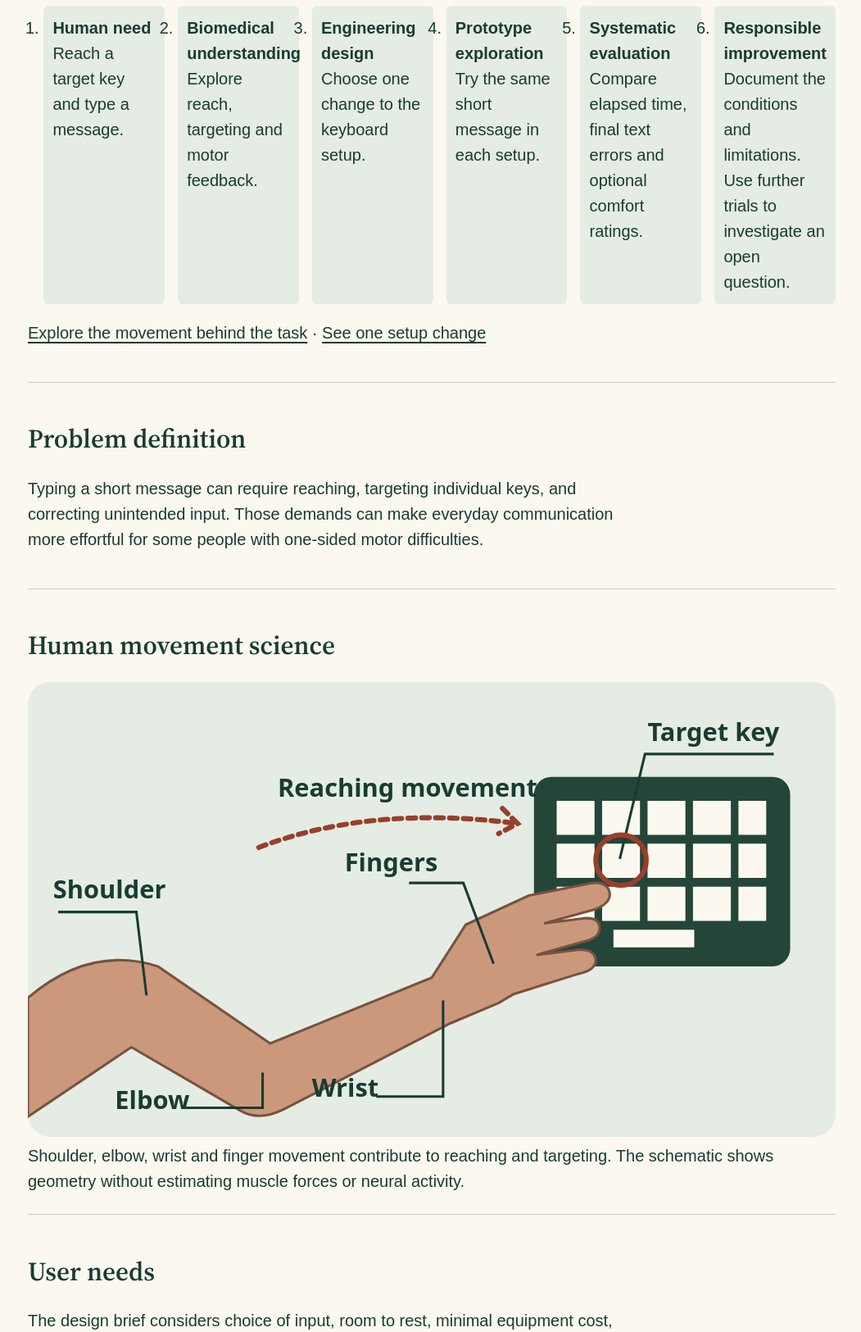
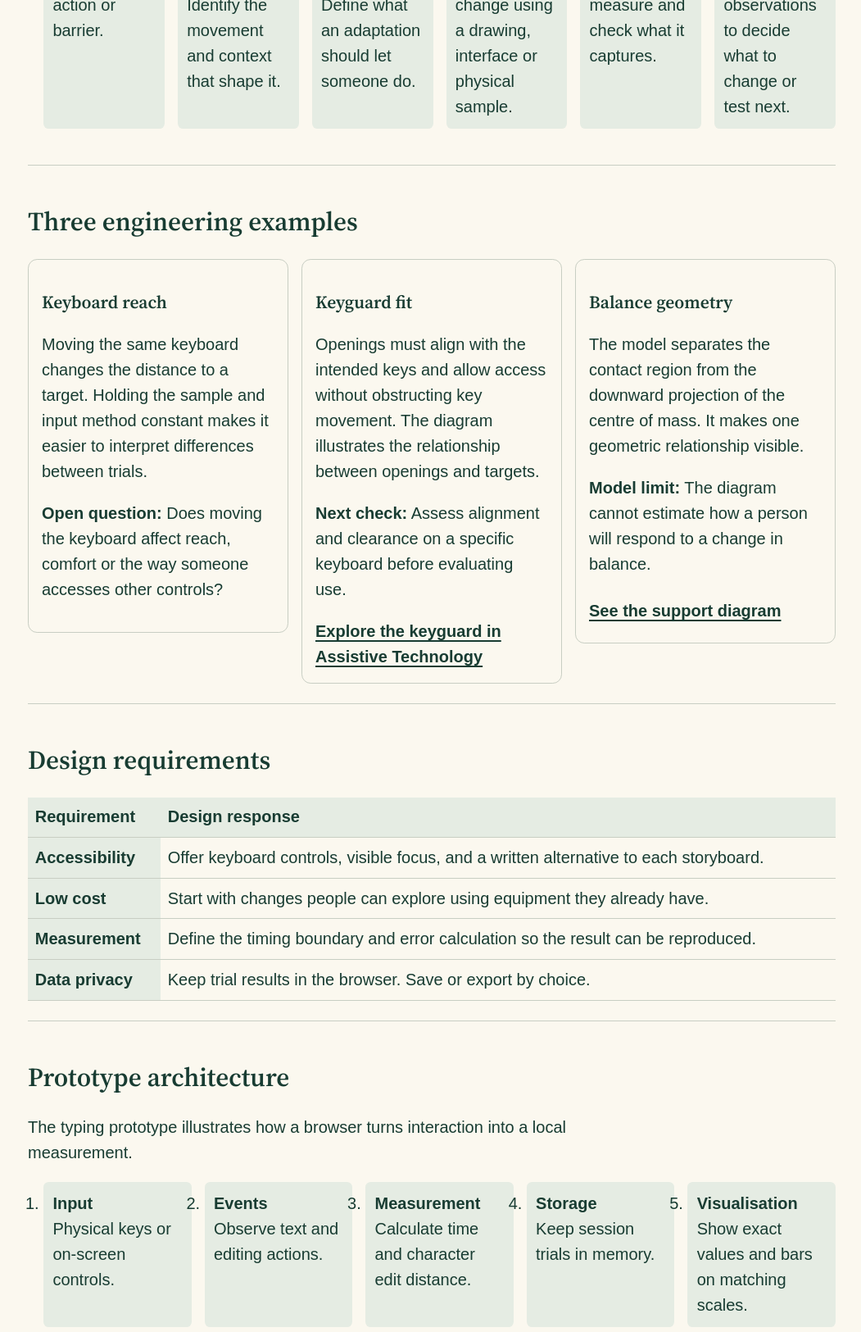
Before and after one commit to hteteaindraykyaw296/Erry-Mobility-, a plain HTML site: page engineering.html in a window 1280 px wide. Shown: the part 635-2260 px from the top of the page at 82% size, without its empty margins (113-1164 px from the left). Drawn offline with Linux system fonts and the light colour scheme; a web font is replaced by a local one.

Commit message:
Give the Engineering Lab a broader design focus

```diff
--- a/engineering.html
+++ b/engineering.html
@@ -4,7 +4,7 @@
   <meta charset="utf-8">
   <meta name="viewport" content="width=device-width, initial-scale=1">
   <meta name="theme-color" content="#183c32">
-  <meta name="description" content="How Erry Mobility designed and evaluates its accessible typing prototype.">
+  <meta name="description" content="Design requirements, prototype decisions and evaluation methods behind Erry Mobility’s assistive technology examples.">
   <title>Engineering Lab — Erry Mobility</title>
   <link rel="stylesheet" href="style.css">
   <link rel="stylesheet" href="engineering.css">
@@ -18,25 +18,52 @@
   </header>
   <main id="main" class="content-page">
     <header class="page-hero engineering-heading">
-      <h1>Engineering Lab</h1><p class="page-purpose">Connecting human needs with systematic engineering design and evaluation.</p>
-      <p>How a personally meaningful typing challenge became an educational prototype that visitors can explore and measure.</p>
-      <a class="button" href="typing.html">Open the Typing Setup Lab</a>
+      <h1>Engineering Lab</h1>
+      <p class="page-purpose">How everyday barriers become design requirements, prototypes and tests.</p>
+      <p>Explore the engineering decisions behind three examples from Erry Mobility: reaching a key, fitting a keyguard and explaining balance.</p>
     </header>
-    <section><h2>From human need to responsible improvement</h2><ol class="architecture-list"><li><strong>Human need</strong><br>Reach a target key and type a message.</li><li><strong>Biomedical understanding</strong><br>Explore reach, targeting and motor feedback.</li><li><strong>Engineering design</strong><br>Choose one change to the keyboard setup.</li><li><strong>Prototype exploration</strong><br>Try the same short message in each setup.</li><li><strong>Systematic evaluation</strong><br>Compare elapsed time, final text errors and optional comfort ratings.</li><li><strong>Responsible improvement</strong><br>Document the conditions and limitations. Use further trials to investigate an open question.</li></ol><p><a href="understand.html#movement">Explore the movement behind the task</a> · <a href="index.html#keyboard-position-storyboard">See one setup change</a></p></section><section><h2>Problem definition</h2><p>Typing a short message can require reaching, targeting individual keys, and correcting unintended input. Those demands can make everyday communication more effortful for some people with one-sided motor difficulties.</p></section>
-    <section><h2>Human movement science</h2><figure class="lesson-figure"><img src="visuals/typing-reach-v3.svg" width="640" height="360" alt="Labels identify the shoulder, elbow, wrist and fingers. A dashed arrow shows reach toward a circled target key."><figcaption>Shoulder, elbow, wrist and finger movement contribute to reaching and targeting. The schematic shows geometry without estimating muscle forces or neural activity.</figcaption></figure></section><section><h2>User needs</h2><p>The design brief considers choice of input, room to rest, minimal equipment cost, clear controls, and private reflection. These priorities come from lived experience and need review with intended users.</p></section>
-    <section><h2>Design requirements</h2><table class="requirements"><thead><tr><th scope="col">Requirement</th><th scope="col">Design response</th></tr></thead><tbody>
-<tr><th scope="row">Accessibility</th><td>Keyboard and on-screen input, visible focus, and no deadline.</td></tr>
-<tr><th scope="row">Ease of use</th><td>Choose, type, and compare. Visitors can discard an invalid trial.</td></tr>
-<tr><th scope="row">Low cost</th><td>Compare a change using equipment already available.</td></tr>
-<tr><th scope="row">Measurement reliability</th><td>Use one timing boundary and a defined character edit distance.</td></tr>
-<tr><th scope="row">Data privacy</th><td>Retain results in the browser session. Save or export by choice.</td></tr>
-<tr><th scope="row">Reproducibility</th><td>Keep the sample and input method consistent. Record order and setup changes.</td></tr>
-</tbody></table></section><section><h2>Prototype architecture</h2><ol class="architecture-list">
-<li><strong>User input</strong><br>Keys or on-screen controls.</li><li><strong>Browser events</strong><br>Read text and observable edits.</li><li><strong>Measurement</strong><br>Compute time and text errors.</li><li><strong>Local results</strong><br>Keep session trials in memory.</li><li><strong>Visualisation</strong><br>Compare bars and exact values.</li></ol>
-<p>The browser cannot observe physical keyboard position. Visitors describe their own change. A journal save or CSV download keeps a local copy.</p></section>
-    <section><h2>Demonstrated prototypes</h2><p>The Typing Setup Lab implements the comparison in a browser. Its illustrated keyguard shows how openings line up with keys. The <a href="anatomy.html">3D Anatomy Studio</a> and the <a href="balance.html">balance model</a> demonstrate related concepts using simplified models with text or static alternatives.</p></section>
-    <section><h2>Testing methodology</h2><ol><li>Select a change and use the same device, input method, and sample for both setups.</li><li>Start a trial, type the sample, and finish. Elapsed time excludes explicit pauses and includes operating the controls.</li><li>Review the character edit distance and observed correction actions. Optionally rate comfort and choose a preference.</li><li>Repeat in the other order if comfortable. Look for trade-offs across trials and record relevant context.</li></ol></section>
-    <section id="verification"><h2>Software verification</h2><table class="requirements"><thead><tr><th scope="col">Check</th><th scope="col">What is tested</th></tr></thead><tbody><tr><th scope="row">Timing</th><td>Start enables entry. Paused time is excluded. Finish records a trial.</td></tr><tr><th scope="row">Error calculation</th><td>Known insertions, deletions, substitutions, spaces, and case have expected scores.</td></tr><tr><th scope="row">Repeated trials</th><td>Both setups retain their finished trials in session order.</td></tr><tr><th scope="row">Reset</th><td>Clear session removes measured trial rows and retains a saved journal snapshot.</td></tr><tr><th scope="row">Export</th><td>A CSV has one row per finished trial and excludes practice text.</td></tr><tr><th scope="row">Invalid input</th><td>An empty task does not create a result. The visitor can discard the trial.</td></tr></tbody></table><p><a href="https://github.com/hteteaindraykyaw296/Erry-Mobility-#biomedical-engineering-design-and-evaluation">Read the verification record in the README</a></p></section><section><h2>Results</h2><p>The public lab begins with an empty results view. It reports measurements from trials you finish in your browser. The project has no participant dataset or aggregate performance findings. See the <a href="https://github.com/hteteaindraykyaw296/Erry-Mobility-#biomedical-engineering-design-and-evaluation">repository documentation</a> for software verification.</p></section>
+    <section aria-labelledby="process-title">
+      <h2 id="process-title">From human need to responsible improvement</h2>
+      <ol class="architecture-list">
+        <li><strong>Human need</strong><br>Identify the action or barrier.</li>
+        <li><strong>Biomedical understanding</strong><br>Identify the movement and context that shape it.</li>
+        <li><strong>Design requirements</strong><br>Define what an adaptation should let someone do.</li>
+        <li><strong>Prototype</strong><br>Model one change using a drawing, interface or physical sample.</li>
+        <li><strong>Evaluation</strong><br>Choose a measure and check what it captures.</li>
+        <li><strong>Improvement</strong><br>Use the observations to decide what to change or test next.</li>
+      </ol>
+    </section>
+    <section aria-labelledby="cases-title">
+      <h2 id="cases-title">Three engineering examples</h2>
+      <div class="learning-paths">
+        <article class="lesson-card"><h3>Keyboard reach</h3><p>Moving the same keyboard changes the distance to a target. Holding the sample and input method constant makes it easier to interpret differences between trials.</p><p><strong>Open question:</strong> Does moving the keyboard affect reach, comfort or the way someone accesses other controls?</p></article>
+        <article class="lesson-card"><h3>Keyguard fit</h3><p>Openings must align with the intended keys and allow access without obstructing key movement. The diagram illustrates the relationship between openings and targets.</p><p><strong>Next check:</strong> Assess alignment and clearance on a specific keyboard before evaluating use.</p><a href="technology.html">Explore the keyguard in Assistive Technology</a></article>
+        <article class="lesson-card"><h3>Balance geometry</h3><p>The model separates the contact region from the downward projection of the centre of mass. It makes one geometric relationship visible.</p><p><strong>Model limit:</strong> The diagram cannot estimate how a person will respond to a change in balance.</p><a href="balance.html#balance-storyboard">See the support diagram</a></article>
+      </div>
+    </section>
+    <section aria-labelledby="requirements-title">
+      <h2 id="requirements-title">Design requirements</h2>
+      <table class="requirements"><thead><tr><th scope="col">Requirement</th><th scope="col">Design response</th></tr></thead><tbody>
+        <tr><th scope="row">Accessibility</th><td>Offer keyboard controls, visible focus, and a written alternative to each storyboard.</td></tr>
+        <tr><th scope="row">Low cost</th><td>Start with changes people can explore using equipment they already have.</td></tr>
+        <tr><th scope="row">Measurement</th><td>Define the timing boundary and error calculation so the result can be reproduced.</td></tr>
+        <tr><th scope="row">Data privacy</th><td>Keep trial results in the browser. Save or export by choice.</td></tr>
+      </tbody></table>
+    </section>
+    <section aria-labelledby="architecture-title">
+      <h2 id="architecture-title">Prototype architecture</h2>
+      <p>The typing prototype illustrates how a browser turns interaction into a local measurement.</p>
+      <ol class="architecture-list">
+        <li><strong>Input</strong><br>Physical keys or on-screen controls.</li>
+        <li><strong>Events</strong><br>Observe text and editing actions.</li>
+        <li><strong>Measurement</strong><br>Calculate time and character edit distance.</li>
+        <li><strong>Storage</strong><br>Keep session trials in memory.</li>
+        <li><strong>Visualisation</strong><br>Show exact values and bars on matching scales.</li>
+      </ol>
+      <p>Visitors describe any physical adjustment because the browser cannot observe keyboard position.</p>
+    </section>
+    <section id="verification"><h2>Software verification</h2><table class="requirements"><thead><tr><th scope="col">Check</th><th scope="col">What is tested</th></tr></thead><tbody><tr><th scope="row">Timing</th><td>Start enables entry. Paused time is excluded. Finish records a trial.</td></tr><tr><th scope="row">Error calculation</th><td>Known insertions, deletions, substitutions, spaces, and case have expected scores.</td></tr><tr><th scope="row">Repeated trials</th><td>Both setups retain their finished trials in session order.</td></tr><tr><th scope="row">Reset</th><td>Clear session removes measured trial rows and retains a saved journal snapshot.</td></tr><tr><th scope="row">Export</th><td>A CSV has one row per finished trial and excludes practice text.</td></tr><tr><th scope="row">Invalid input</th><td>An empty task does not create a result. The visitor can discard the trial.</td></tr></tbody></table><p><a href="https://github.com/hteteaindraykyaw296/Erry-Mobility-#biomedical-engineering-design-and-evaluation">Read the verification record in the README</a></p></section>
+    <section><h2>Evidence status</h2><p>Software tests check that the tools behave as designed. Erry Mobility has no participant dataset or aggregate performance findings. Keyguard fit, ergonomic benefit and individual balance responses remain unverified.</p></section>
     <section id="limitations"><h2>Limitations</h2><p>Erry Mobility is an educational assistive technology project. It has no established clinical effectiveness and provides no diagnosis, personalised rehabilitation, or substitute for occupational therapy or professional assessment. It is an educational web prototype and has not been developed as a medical device. Personal experience informed the design and represents one perspective.</p><p>Device differences, fatigue, practice, familiarity, and trial order can affect results. Browser editing events cannot identify every corrected error or distinguish an intentional edit from an accidental key press. A single English sample covers a narrow task. Suitability and usability need further evaluation with intended users.</p></section>
     <section><h2>Planned experiments and future ideas</h2><p>A proposed usability evaluation could ask whether users can select a setup, complete a trial, and interpret the results independently. With appropriate oversight and accessible consent, a later study could compare repeated trials in both orders, allowing rest and documenting the equipment and chosen changes. Future work could explore affordable keyguard designs and additional input methods.</p></section>
     <section><h2>References and documentation</h2><ul>
```
